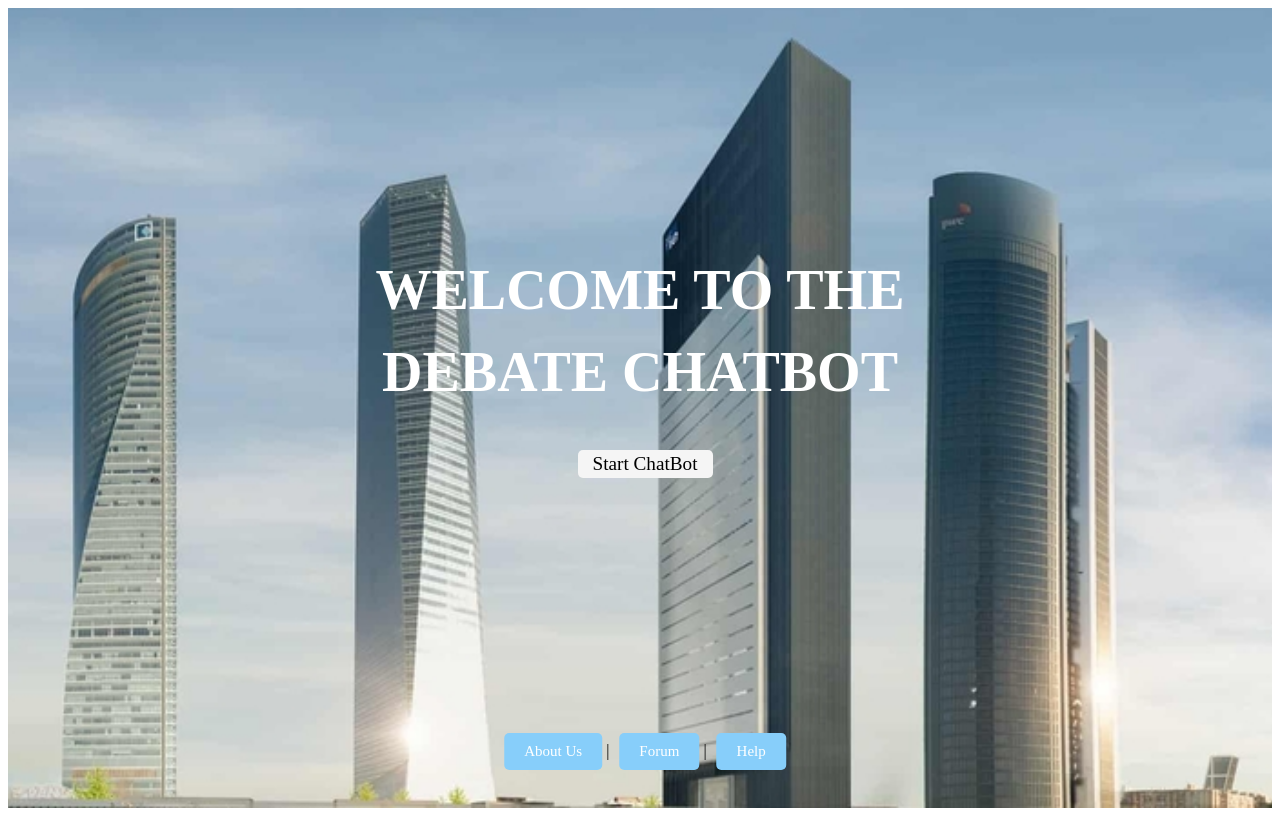
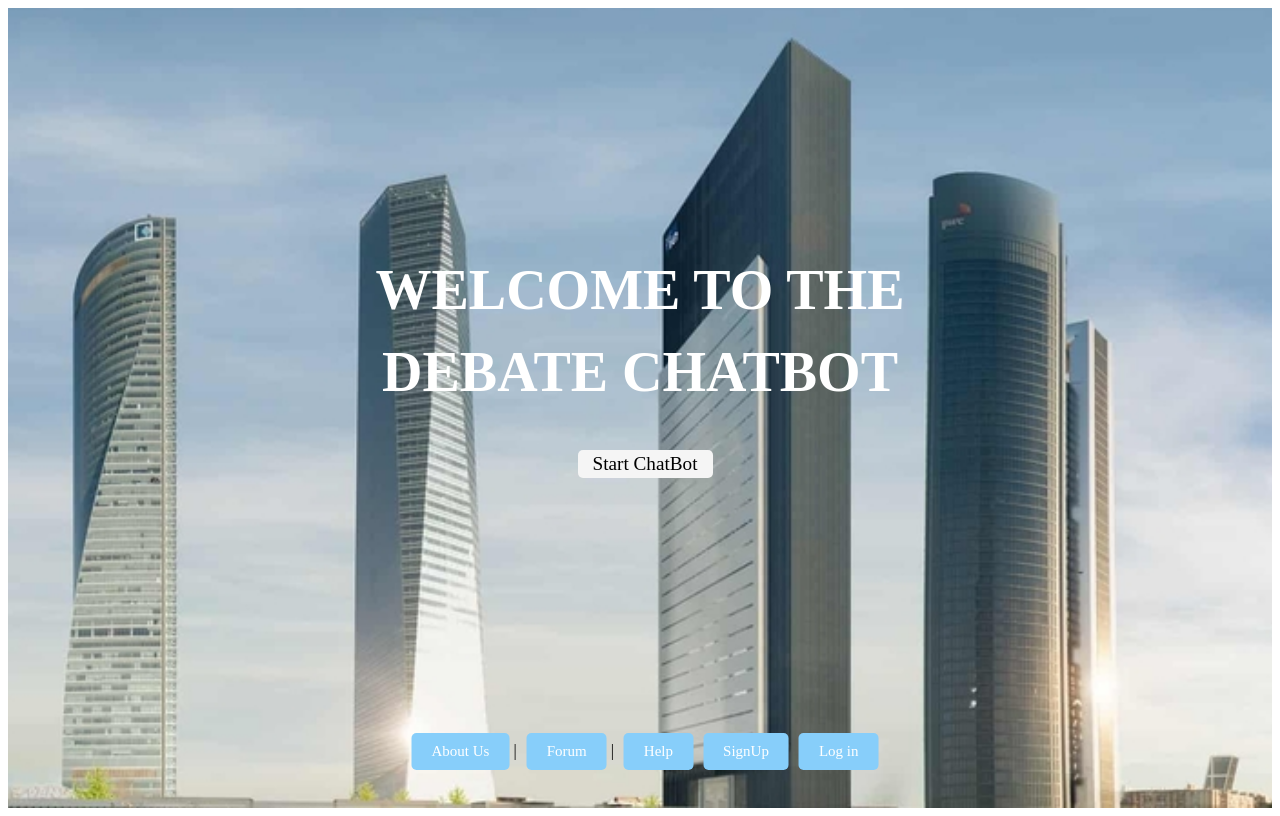
Before and after one commit to 11acc/debatebot-front, a React (Create React App) app: page / in a window 1280 px wide. Built offline with nearby package versions, Linux system fonts and the light colour scheme.

Commit message:
aded loginpage and signuppage to homepage.js and app.js, empty files for now

```diff
--- a/src/App.js
+++ b/src/App.js
@@ -4,7 +4,8 @@ import ChatPage from './ChatPage';
 import AboutUsPage from './AboutUsPage'; // Make sure the path is correct
 import ForumPage from './ForumPage'; // Make sure the path is correct
 import HelpPage from './HelpPage'; // Make sure the path is correct
-
+import SignUpPage from './SignUpPage';
+import LoginPage from './LoginPage';
 
 // Import or define additional components for About Us, Forum, Help, Contact Us
 
@@ -13,7 +14,9 @@ const Page = {
     CHAT: "chat",
     ABOUT: "about",
     FORUM: "forum",
-    HELP: "help"
+    HELP: "help",
+    SIGNUP: "sign up",
+    LOGIN: "log in"
     // Define other pages as needed
 };
 
@@ -34,6 +37,10 @@ const App = () => {
                 return <ForumPage navigateTo={navigateTo} />;
             case Page.HELP:
                 return <HelpPage navigateTo={navigateTo} />;
+            case Page.SIGNUP:
+                return <SignUpPage navigateTo={navigateTo}/>;
+            case Page.LOGIN:
+                return <LoginPage navigateTo={navigateTo}/>;
             default:
                 return <HomePage navigateTo={navigateTo} />;
         }
--- a/src/HomePage.js
+++ b/src/HomePage.js
@@ -9,6 +9,8 @@ const HomePage = ({ navigateTo }) => {
                 <button onClick={() => navigateTo('about')}>About Us</button> |
                 <button onClick={() => navigateTo('forum')}>Forum</button> |
                 <button onClick={() => navigateTo('help')}>Help</button>
+                <button onClick={() => navigateTo('sign up')}>SignUp</button>
+                <button onClick={() => navigateTo('log in')}>Log in</button>
             </div>
             <h1 className="title">WELCOME TO THE</h1>
             <h2 className="h2">DEBATE CHATBOT</h2>
```
Also changed, not shown: src/LoginPage.js (added), src/SignUpPage.js (added).
